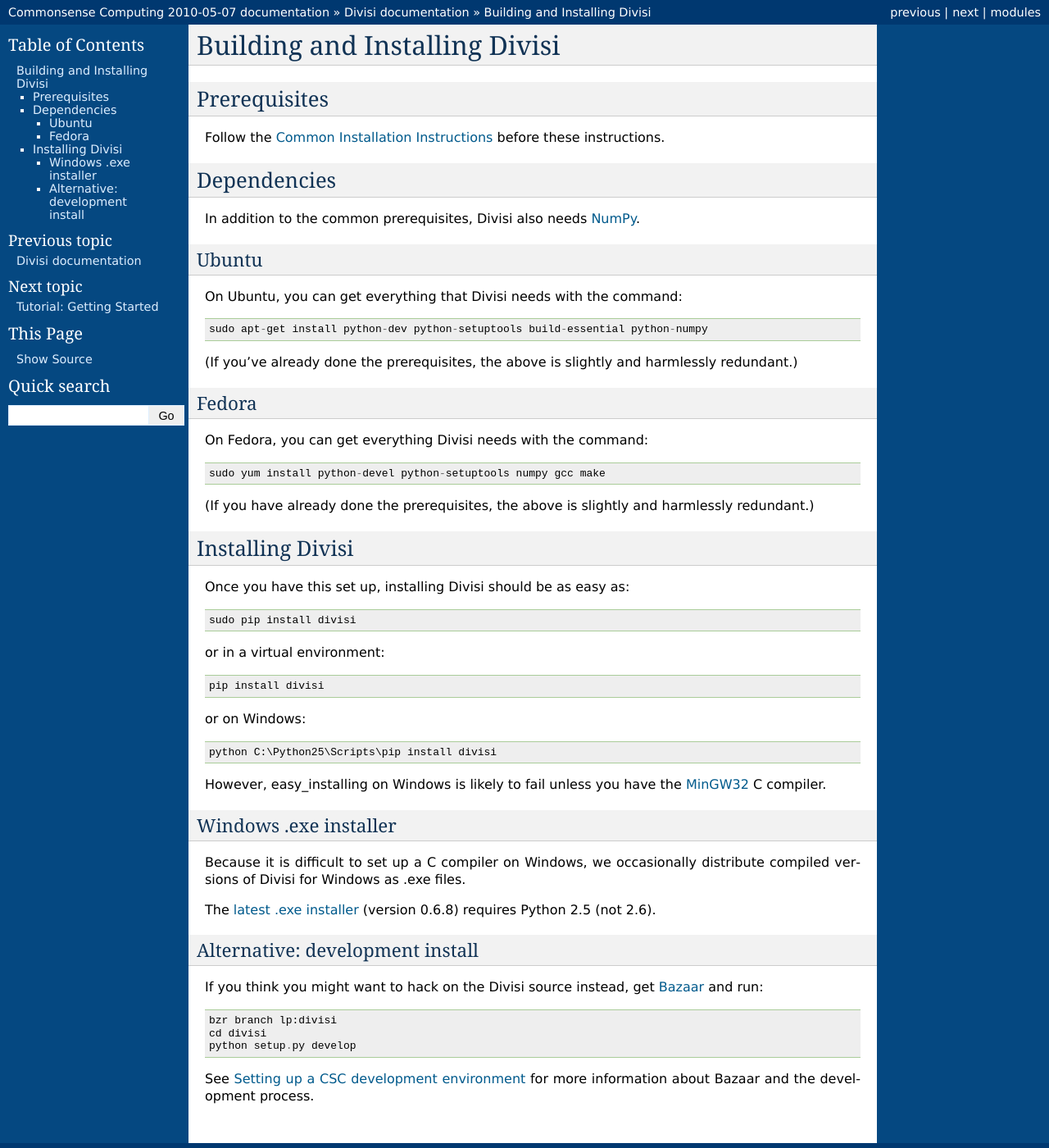
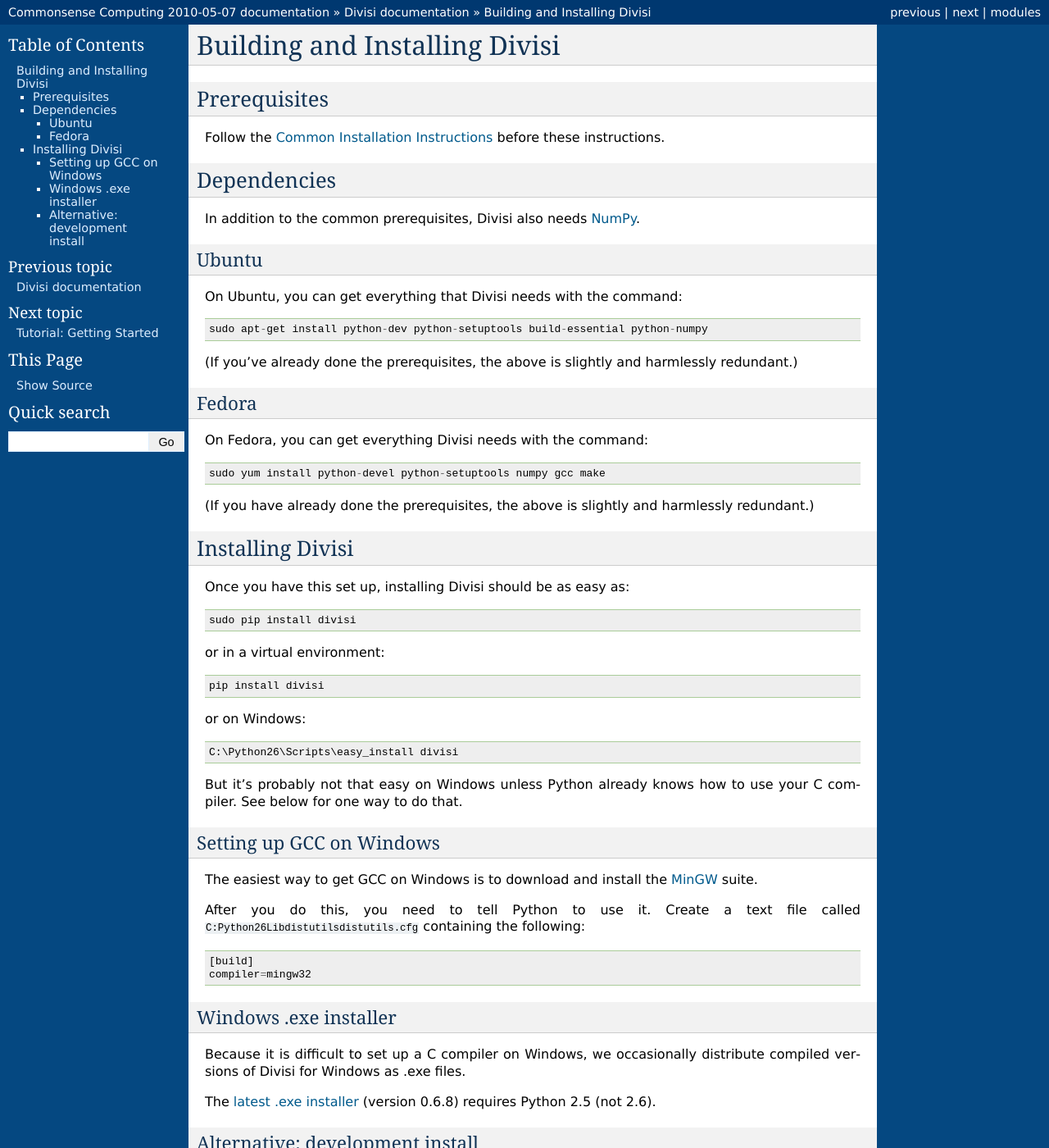
Before and after one commit to commonsense/omcs, a Sphinx documentation site: the page built from docs/divisi/install.rst, in a window 1280 px wide and 1400 px high. Shown: the whole window at 82% size. Built offline with Sphinx 7.4.7, drawn with Linux system fonts in a browser that asks for light colours.

Commit message:
update according to Philip's notes on Windows installation

```diff
--- a/docs/divisi/install.rst
+++ b/docs/divisi/install.rst
@@ -44,12 +44,24 @@
 
 or on Windows::
 
-  python C:\Python25\Scripts\pip install divisi
+  C:\Python26\Scripts\easy_install divisi
 
-However, easy_installing on Windows is likely to fail unless you have the MinGW32_ C
-compiler.
+But it's probably not that easy on Windows unless Python already knows how to
+use your C compiler. See below for one way to do that.
 
-.. _MinGW32: http://www.mingw.org/wiki/HOWTO_Install_the_MinGW_GCC_Compiler_Suite
+Setting up GCC on Windows
+.........................
+
+The easiest way to get GCC on Windows is to download and install the MinGW_
+suite.
+
+.. _MinGW: http://www.mingw.org/wiki/HOWTO_Install_the_MinGW_GCC_Compiler_Suite
+
+After you do this, you need to tell Python to use it. Create a text file called
+`C:\Python26\Lib\distutils\distutils.cfg` containing the following::
+
+    [build]
+    compiler=mingw32
 
 Windows .exe installer
 ......................
```
Also changed, not shown: docs/install.rst (+6 -1 lines).
